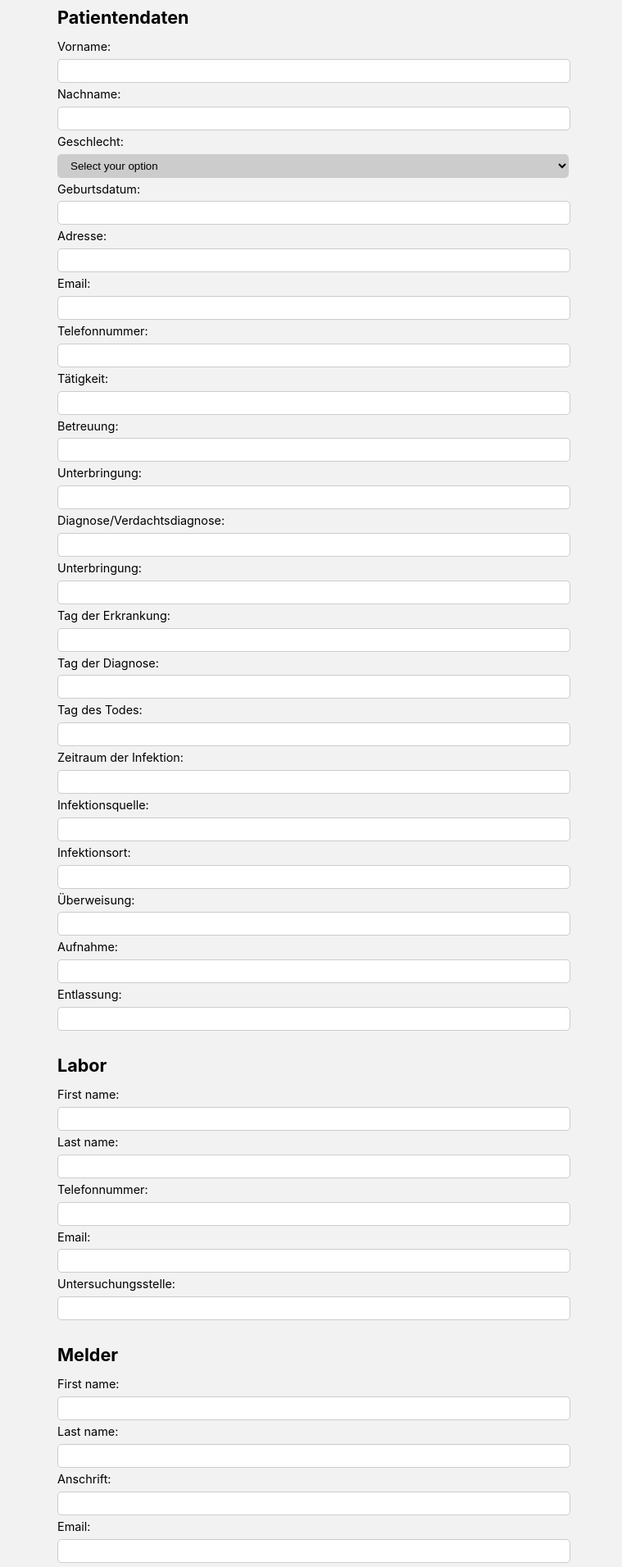
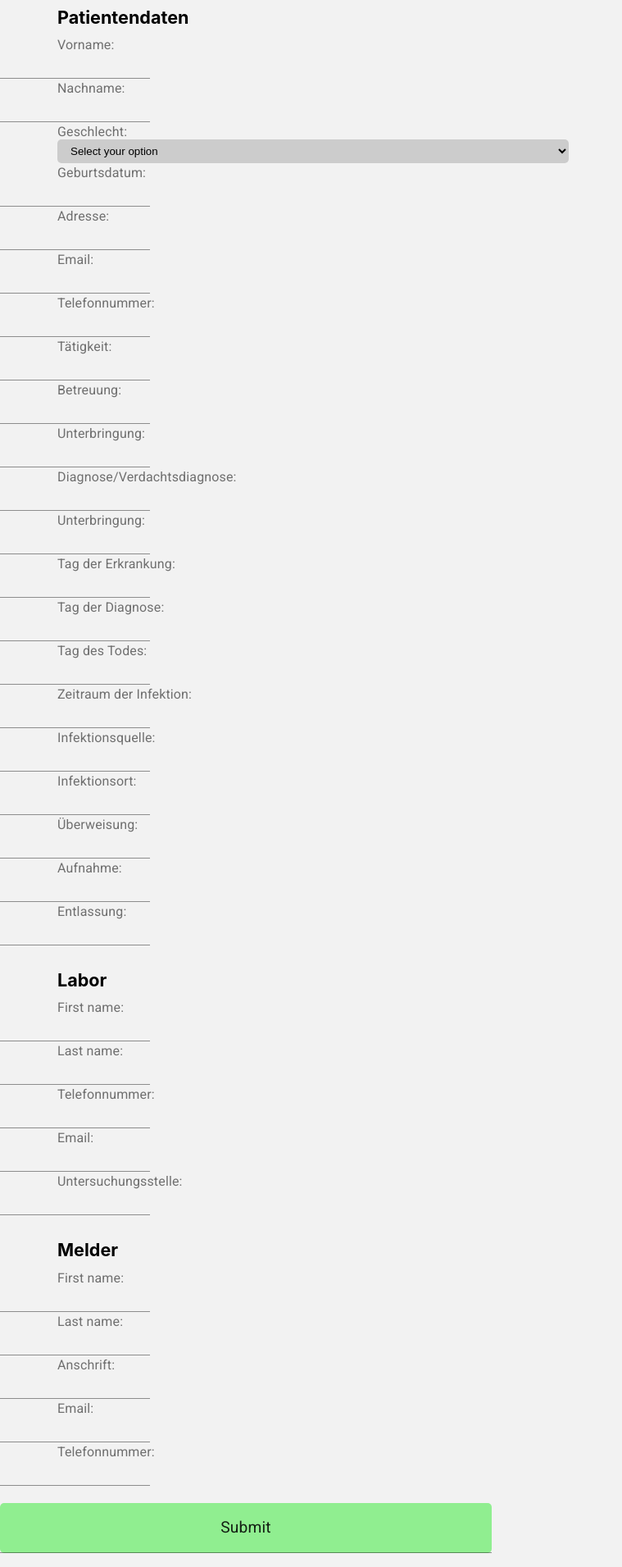
Before and after one commit to suniastar/online-fallregister, a React (Create React App) app in the folder fallregister_frontend/: page / in a window 1280 px wide. Shown: the top 1911 px of the page at 82% size, without its empty margins (0-759 px from the left). Built offline with nearby package versions, Linux system fonts and the light colour scheme.

Commit message:
material but broken

```diff
--- a/fallregister_frontend/src/App.js
+++ b/fallregister_frontend/src/App.js
@@ -1,7 +1,7 @@
 import React from 'react';
 //import './App.css';
 import './App_light.css';
-import {Label, Input} from '@material-ui/core/';
+import {FormLabel, Input} from '@material-ui/core/';
 
 function App() {
     return (
@@ -11,13 +11,13 @@ function App() {
 
                     <h>Patientendaten</h>
                     <br></br>
-                    <label for="fname">Vorname:</label>
-                    <br></br><input type="text" id="fname" name="fname"></input>
+                    <FormLabel for="fname">Vorname:</FormLabel>
+                    <br></br><Input type="text" id="fname" name="fname"></Input>
                     <br></br>
-                    <label for="lname">Nachname:</label>
-                    <br></br><input type="text" id="lname" name="lname"></input>
+                    <FormLabel for="lname">Nachname:</FormLabel>
+                    <br></br><Input type="text" id="lname" name="lname"></Input>
                     <br></br>
-                    <label htmlFor="gender">Geschlecht:</label>
+                    <FormLabel htmlFor="gender">Geschlecht:</FormLabel>
                     <br></br>
                     <select id="gender" name="gender">
                     <option value="" disabled selected>Select your option</option>
@@ -25,100 +25,100 @@ function App() {
                     <option value="female">Weiblich</option>
                     <option value="other">Sonstiges</option>
                     </select><br></br>
-                    <label for="birthday">Geburtsdatum:</label>
-                    <br></br><input type="text" id="birthday" name="birthday"></input>
+                    <FormLabel for="birthday">Geburtsdatum:</FormLabel>
+                    <br></br><Input type="text" id="birthday" name="birthday"></Input>
                     <br></br>
-                    <label htmlFor="address">Adresse:</label>
-                    <br></br><input type="text" id="address" name="address"></input>
+                    <FormLabel htmlFor="address">Adresse:</FormLabel>
+                    <br></br><Input type="text" id="address" name="address"></Input>
                     <br></br>
-                    <label htmlFor="email">Email:</label>
-                    <br></br><input type="text" id="email" name="email"></input>
+                    <FormLabel htmlFor="email">Email:</FormLabel>
+                    <br></br><Input type="text" id="email" name="email"></Input>
                     <br></br>
-                    <label htmlFor="telephonenumber">Telefonnummer:</label>
-                    <br></br><input type="text" id="telephonenumber" name="telephonenumber"></input>
+                    <FormLabel htmlFor="telephonenumber">Telefonnummer:</FormLabel>
+                    <br></br><Input type="text" id="telephonenumber" name="telephonenumber"></Input>
                     <br></br>
-                    <label htmlFor="activity">Tätigkeit:</label>
-                    <br></br><input type="text" id="activity" name="activity"></input>
+                    <FormLabel htmlFor="activity">Tätigkeit:</FormLabel>
+                    <br></br><Input type="text" id="activity" name="activity"></Input>
                     <br></br>
-                    <label htmlFor="care">Betreuung:</label>
-                    <br></br><input type="text" id="care" name="care"></input>
+                    <FormLabel htmlFor="care">Betreuung:</FormLabel>
+                    <br></br><Input type="text" id="care" name="care"></Input>
                     <br></br>
-                    <label htmlFor="stay">Unterbringung:</label>
-                    <br></br><input type="text" id="stay" name="stay"></input>
+                    <FormLabel htmlFor="stay">Unterbringung:</FormLabel>
+                    <br></br><Input type="text" id="stay" name="stay"></Input>
                     <br></br>
-                    <label htmlFor="diagnose">Diagnose/Verdachtsdiagnose:</label>
-                    <br></br><input type="text" id="diagnose" name="diagnose"></input>
+                    <FormLabel htmlFor="diagnose">Diagnose/Verdachtsdiagnose:</FormLabel>
+                    <br></br><Input type="text" id="diagnose" name="diagnose"></Input>
                     <br></br>
-                    <label htmlFor="stay">Unterbringung:</label>
-                    <br></br><input type="text" id="stay" name="stay"></input>
+                    <FormLabel htmlFor="stay">Unterbringung:</FormLabel>
+                    <br></br><Input type="text" id="stay" name="stay"></Input>
                     <br></br>
-                    <label htmlFor="dayOfInfection">Tag der Erkrankung:</label>
-                    <br></br><input type="text" id="dayOfInfection" name="dayOfInfection"></input>
+                    <FormLabel htmlFor="dayOfInfection">Tag der Erkrankung:</FormLabel>
+                    <br></br><Input type="text" id="dayOfInfection" name="dayOfInfection"></Input>
                     <br></br>
-                    <label htmlFor="dayOfDiagnose">Tag der Diagnose:</label>
-                    <br></br><input type="text" id="dayOfDiagnose" name="dayOfDiagnose"></input>
+                    <FormLabel htmlFor="dayOfDiagnose">Tag der Diagnose:</FormLabel>
+                    <br></br><Input type="text" id="dayOfDiagnose" name="dayOfDiagnose"></Input>
                     <br></br>
-                    <label htmlFor="dayOfDeath">Tag des Todes:</label>
-                    <br></br><input type="text" id="dayOfDeath" name="dayOfDeath"></input>
+                    <FormLabel htmlFor="dayOfDeath">Tag des Todes:</FormLabel>
+                    <br></br><Input type="text" id="dayOfDeath" name="dayOfDeath"></Input>
                     <br></br>
-                    <label htmlFor="timeslotOfInfection">Zeitraum der Infektion:</label>
-                    <br></br><input type="text" id="timeslotOfInfection" name="timeslotOfInfection"></input>
+                    <FormLabel htmlFor="timeslotOfInfection">Zeitraum der Infektion:</FormLabel>
+                    <br></br><Input type="text" id="timeslotOfInfection" name="timeslotOfInfection"></Input>
                     <br></br>
-                    <label htmlFor="infectionSource">Infektionsquelle:</label>
-                    <br></br><input type="text" id="infectionSource" name="infectionSource"></input>
+                    <FormLabel htmlFor="infectionSource">Infektionsquelle:</FormLabel>
+                    <br></br><Input type="text" id="infectionSource" name="infectionSource"></Input>
                     <br></br>
-                    <label htmlFor="infectionPlace">Infektionsort:</label>
-                    <br></br><input type="text" id="infectionPlace" name="infectionPlace"></input>
+                    <FormLabel htmlFor="infectionPlace">Infektionsort:</FormLabel>
+                    <br></br><Input type="text" id="infectionPlace" name="infectionPlace"></Input>
                     <br></br>
-                    <label htmlFor="transfer">Überweisung:</label>
-                    <br></br><input type="text" id="transfer" name="transfer"></input>
+                    <FormLabel htmlFor="transfer">Überweisung:</FormLabel>
+                    <br></br><Input type="text" id="transfer" name="transfer"></Input>
                     <br></br>
-                    <label htmlFor="admission">Aufnahme:</label>
-                    <br></br><input type="text" id="admission" name="admission"></input>
+                    <FormLabel htmlFor="admission">Aufnahme:</FormLabel>
+                    <br></br><Input type="text" id="admission" name="admission"></Input>
                     <br></br>
-                    <label htmlFor="dismissal">Entlassung:</label>
-                    <br></br><input type="text" id="dismissal" name="dismissal"></input>
+                    <FormLabel htmlFor="dismissal">Entlassung:</FormLabel>
+                    <br></br><Input type="text" id="dismissal" name="dismissal"></Input>
                     <br></br>
                     <br></br>
 
                     <h>Labor</h>
                     <br></br>
-                    <label for="fname">First name:</label>
-                    <br></br><input type="text" id="fname" name="fname"></input>
+                    <FormLabel for="fname">First name:</FormLabel>
+                    <br></br><Input type="text" id="fname" name="fname"></Input>
                     <br></br>
-                    <label for="lname">Last name:</label>
-                    <br></br><input type="text" id="lname" name="lname"></input>
+                    <FormLabel for="lname">Last name:</FormLabel>
+                    <br></br><Input type="text" id="lname" name="lname"></Input>
                     <br></br>
-                    <label for="birthday">Telefonnummer:</label>
-                    <br></br><input type="text" id="telephonenumber" name="telephonenumber"></input>
+                    <FormLabel for="birthday">Telefonnummer:</FormLabel>
+                    <br></br><Input type="text" id="telephonenumber" name="telephonenumber"></Input>
                     <br></br>
-                    <label htmlFor="birthday">Email:</label>
-                    <br></br><input type="text" id="email" name="email"></input>
+                    <FormLabel htmlFor="birthday">Email:</FormLabel>
+                    <br></br><Input type="text" id="email" name="email"></Input>
                     <br></br>
-                    <label htmlFor="birthday">Untersuchungsstelle:</label>
-                    <br></br><input type="text" id="labor" name="labor"></input>
+                    <FormLabel htmlFor="birthday">Untersuchungsstelle:</FormLabel>
+                    <br></br><Input type="text" id="labor" name="labor"></Input>
                     <br></br>
 
                     <br></br>
                     <h>Melder</h>
                     <br></br>
-                    <label htmlFor="fname">First name:</label>
-                    <br></br><input type="text" id="fname" name="fname"></input>
+                    <FormLabel htmlFor="fname">First name:</FormLabel>
+                    <br></br><Input type="text" id="fname" name="fname"></Input>
                     <br></br>
-                    <label htmlFor="lname">Last name:</label>
-                    <br></br><input type="text" id="lname" name="lname"></input>
+                    <FormLabel htmlFor="lname">Last name:</FormLabel>
+                    <br></br><Input type="text" id="lname" name="lname"></Input>
                     <br></br>
-                    <label htmlFor="birthday">Anschrift:</label>
-                    <br></br><input type="text" id="address" name="address"></input>
+                    <FormLabel htmlFor="birthday">Anschrift:</FormLabel>
+                    <br></br><Input type="text" id="address" name="address"></Input>
                     <br></br>
-                    <label htmlFor="birthday">Email:</label>
-                    <br></br><input type="text" id="email" name="email"></input>
+                    <FormLabel htmlFor="birthday">Email:</FormLabel>
+                    <br></br><Input type="text" id="email" name="email"></Input>
                     <br></br>
-                    <label htmlFor="birthday">Telefonnummer:</label>
-                    <br></br><input type="text" id="telephonnumber" name="telephonenumber"></input>
+                    <FormLabel htmlFor="birthday">Telefonnummer:</FormLabel>
+                    <br></br><Input type="text" id="telephonnumber" name="telephonenumber"></Input>
                     <br></br>
 
-                    <br></br><input type="submit" value="Submit"></input>
+                    <br></br><Input type="submit" value="Submit"></Input>
                     <br></br><br></br>
                 </form>
             </header>
```
